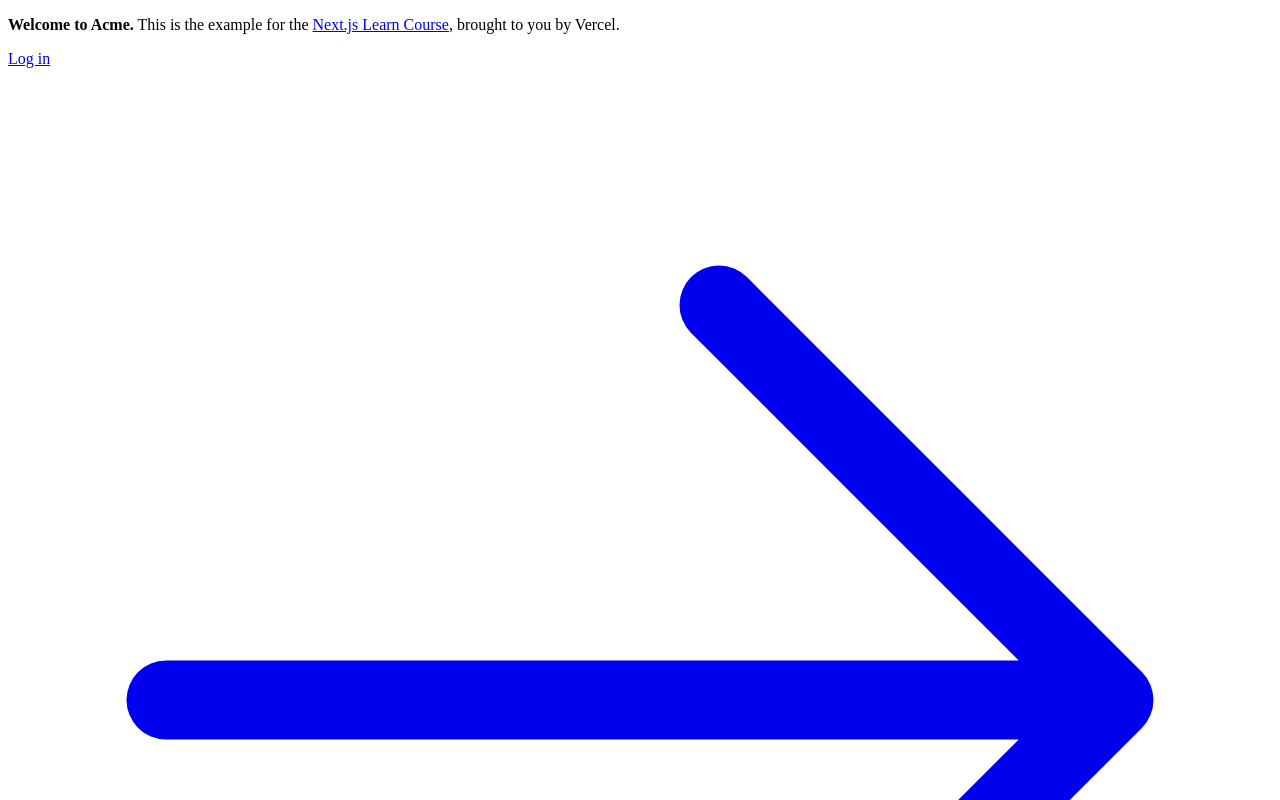
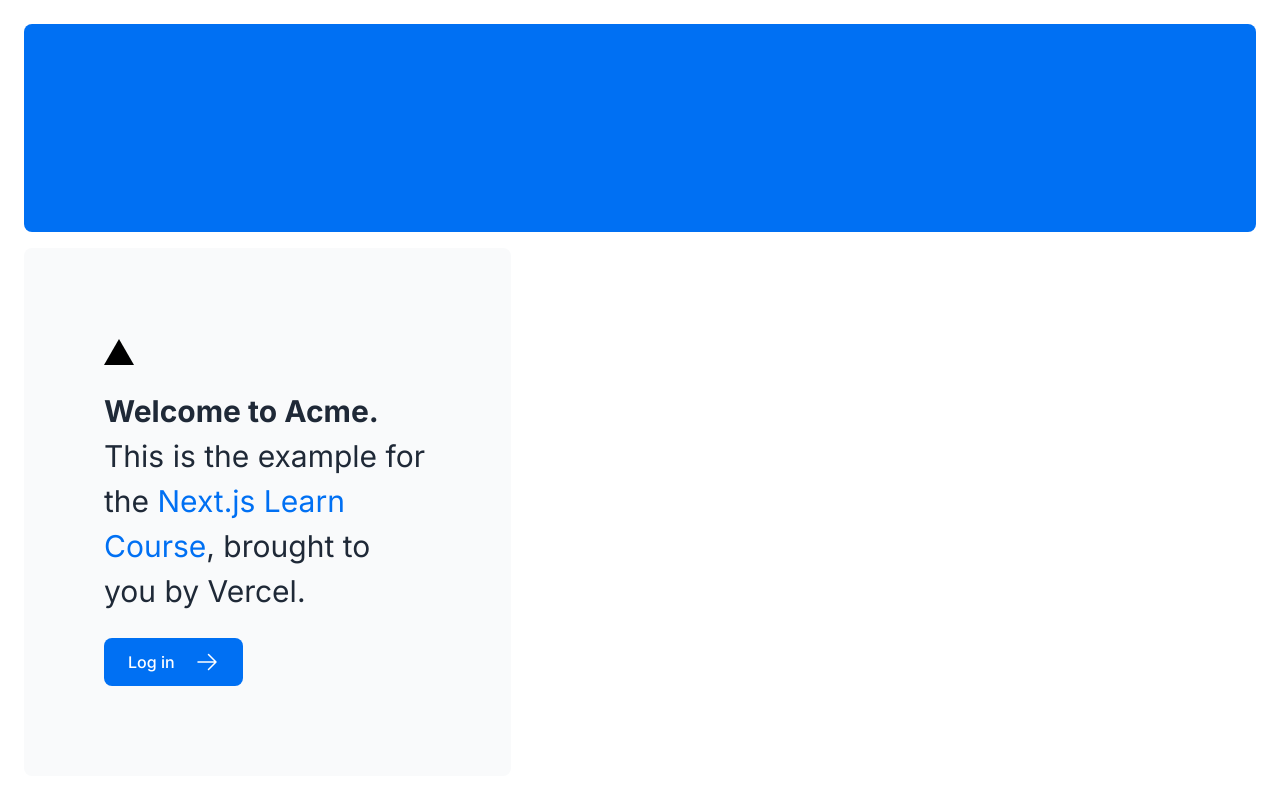
Before and after one commit to johnta0/nextjs-dashboard, a Next.js app: page / in a window 1280 px wide. Shown: the top 800 px of the page. Built offline with nearby package versions, Linux system fonts and the light colour scheme.

Commit message:
Chapter 3 の途中まで

```diff
--- a/app/layout.tsx
+++ b/app/layout.tsx
@@ -1,3 +1,6 @@
+import '@/app/ui/global.css';
+import { inter } from '@/app/ui/fonts';
+
 export default function RootLayout({
   children,
 }: {
@@ -5,7 +8,7 @@
 }) {
   return (
     <html lang="en">
-      <body>{children}</body>
+      <body className={`${inter.className} antialiassed`}>{children}</body>
     </html>
   );
 }
--- a/app/page.tsx
+++ b/app/page.tsx
@@ -1,6 +1,6 @@
-import AcmeLogo from '@/app/ui/acme-logo';
-import { ArrowRightIcon } from '@heroicons/react/24/outline';
-import Link from 'next/link';
+import AcmeLogo from "@/app/ui/acme-logo";
+import { ArrowRightIcon } from "@heroicons/react/24/outline";
+import Link from "next/link";
 
 export default function Page() {
   return (
@@ -10,8 +10,9 @@
       </div>
       <div className="mt-4 flex grow flex-col gap-4 md:flex-row">
         <div className="flex flex-col justify-center gap-6 rounded-lg bg-gray-50 px-6 py-10 md:w-2/5 md:px-20">
+          <div className="relative w-0 h-0 border-l-[15px] border-r-[15px] border-b-[26px] border-l-transparent border-r-transparent border-b-black" />
           <p className={`text-xl text-gray-800 md:text-3xl md:leading-normal`}>
-            <strong>Welcome to Acme.</strong> This is the example for the{' '}
+            <strong>Welcome to Acme.</strong> This is the example for the{" "}
             <a href="https://nextjs.org/learn/" className="text-blue-500">
               Next.js Learn Course
             </a>
--- /dev/null
+++ b/app/ui/fonts.ts
@@ -0,0 +1,3 @@
+import { Inter } from 'next/font/google';
+
+export const inter = Inter({ subsets: ['latin'] });
```
